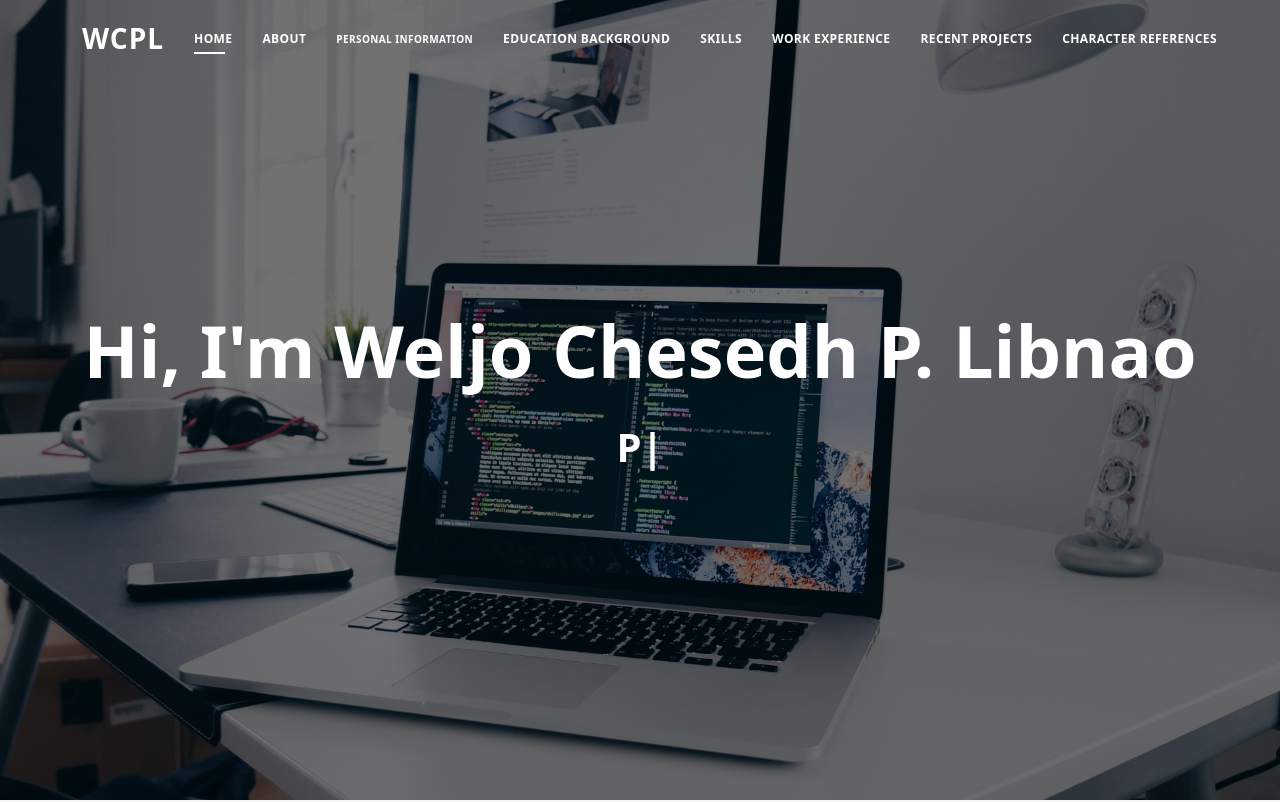
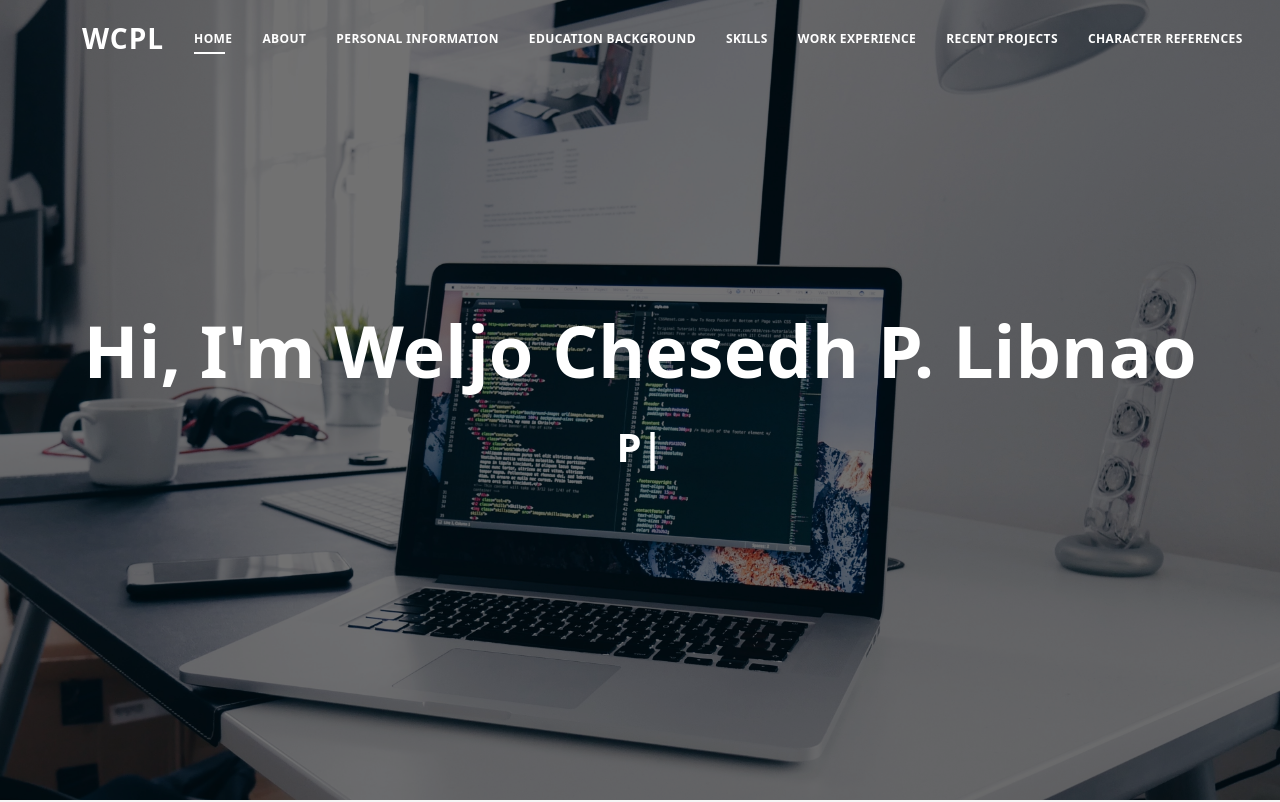
Before and after one commit to weljC/weljC.github.io, a plain HTML site: page index.html in a window 1280 px wide. Shown: the top 802 px of the page. Drawn offline with Linux system fonts and the light colour scheme.

Commit message:
Add files via upload

```diff
--- a/index.html
+++ b/index.html
@@ -22,10 +22,7 @@
     <!-- Template Main CSS File -->
     <link href="assets/css/style.css" rel="stylesheet">
 
-    <style>
-        /* Add your custom CSS here */
-        /* Example: .card { background-color: #f8f9fa; } */
-    </style>
+
 </head>
 
 <body>
@@ -38,7 +35,7 @@
           <ul>
               <li><a class="nav-link scrollto active" href="#hero" style="font-size: 12px;">Home</a></li>
               <li><a class="nav-link scrollto" href="#about" style="font-size: 12px;">About</a></li>
-              <li><a class="nav-link scrollto" href="#personal-info" style="font-size: 10px;">Personal Information</a></li>
+              <li><a class="nav-link scrollto" href="#personal-info" style="font-size: 12px;">Personal Information</a></li>
               <li><a class="nav-link scrollto" href="#education" style="font-size: 12px;">Education Background</a></li>
               <li><a class="nav-link scrollto" href="#skills-interests" style="font-size: 12px;">Skills</a></li>
               <li><a class="nav-link scrollto" href="#work-experience" style="font-size: 12px;">Work Experience</a></li>
```
